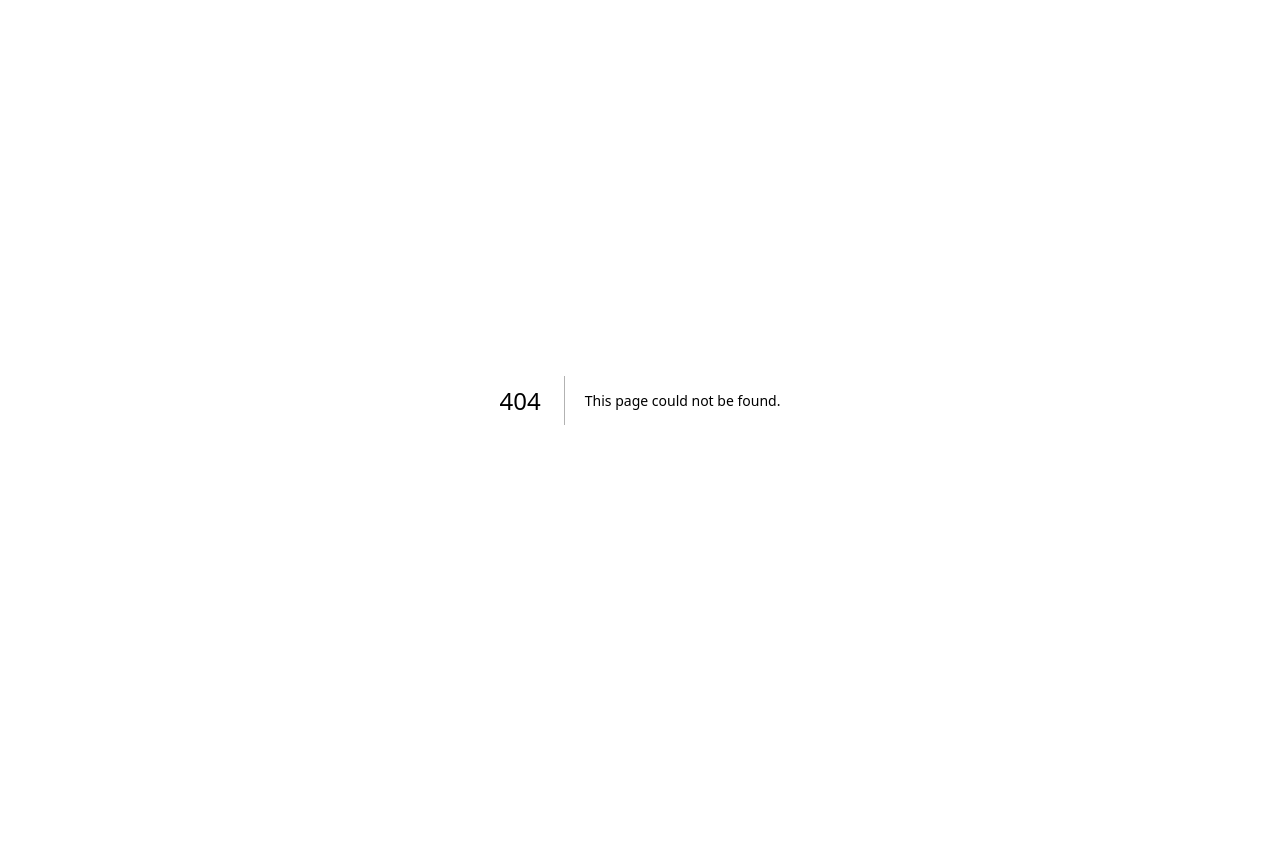
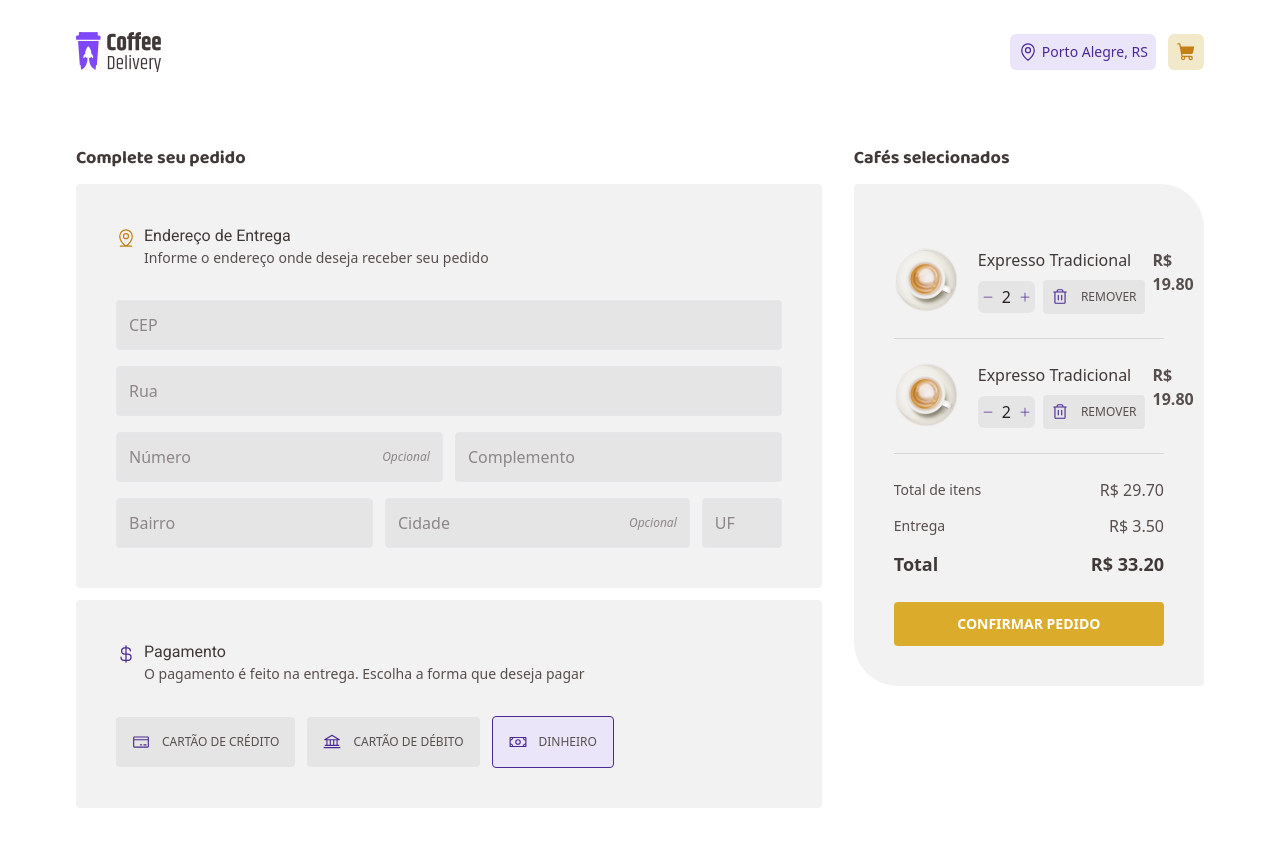
Before and after one commit to Natan10/coffee-delivery, a Next.js app: page /checkout in a window 1280 px wide. Before the commit this address had no page. Shown: the top 846 px of the page. Before the commit the page ends 800 px from the top, so only its background shows below. Built offline with nearby package versions, Linux system fonts and the light colour scheme.

Commit message:
create checkout page

```diff
--- /dev/null
+++ b/src/app/(default)/checkout/page.tsx
@@ -0,0 +1,7 @@
+"use client";
+
+import { Checkout } from "@/pages/Checkout";
+
+export default function CheckoutPage() {
+  return <Checkout />;
+}
--- /dev/null
+++ b/src/components/IconButton/index.tsx
@@ -0,0 +1,33 @@
+import { twMerge } from "tailwind-merge";
+
+interface Props extends React.ButtonHTMLAttributes<HTMLButtonElement> {
+  icon: React.ReactElement;
+  label: string;
+  active?: boolean;
+  customStyles?: string;
+}
+
+export function IconButton({
+  icon,
+  label,
+  active,
+  customStyles,
+  ...rest
+}: Props) {
+  return (
+    <button
+      className={twMerge(`
+    p-2 flex justify-center items-center gap-3
+    uppercase text-xs text-base-text rounded
+    bg-base-button hover:bg-base-hover
+
+    ${active && "border border-purple-dark bg-purple-light pointer-events-none"}
+    ${customStyles}
+  `)}
+      {...rest}
+    >
+      {icon}
+      {label}
+    </button>
+  );
+}
--- /dev/null
+++ b/src/components/IncreaseButton/index.tsx
@@ -0,0 +1,17 @@
+import { Minus, Plus } from "@phosphor-icons/react";
+
+import colors from "@/global/colors";
+
+export function IncreaseButton() {
+  return (
+    <div className="p-1 flex items-center gap-2 rounded-md bg-base-button">
+      <button>
+        <Minus size={12} color={colors["purple-dark"]} />
+      </button>
+      <span className="text-base text-base-title">2</span>
+      <button>
+        <Plus size={12} color={colors["purple-dark"]} />
+      </button>
+    </div>
+  );
+}
--- /dev/null
+++ b/src/components/Input/index.tsx
@@ -0,0 +1,26 @@
+import { twMerge } from "tailwind-merge";
+
+interface Props extends React.InputHTMLAttributes<HTMLInputElement> {
+  customStyles?: string;
+}
+
+export function Input({ customStyles = "", ...rest }: Props) {
+  const { value, required } = rest;
+
+  return (
+    <div
+      className={twMerge(
+        `flex items-center p-3 border hover:border-yellow-mid rounded bg-base-button ${customStyles}`
+      )}
+    >
+      <input
+        className="flex-1 outline-none placeholder:text-base-label text-base-text bg-transparent"
+        {...rest}
+      />
+
+      {!required && !value && (
+        <span className="italic text-base-label text-xs">Opcional</span>
+      )}
+    </div>
+  );
+}
--- /dev/null
+++ b/src/pages/Checkout/components/CheckoutCoffeeCard/index.tsx
@@ -0,0 +1,33 @@
+import Image from "next/image";
+import { Trash } from "@phosphor-icons/react";
+
+import { IconButton } from "@/components/IconButton";
+import { IncreaseButton } from "@/components/IncreaseButton";
+import colors from "@/global/colors";
+
+import latte from "@/assets/card-coffee/Latte.svg";
+
+export function CheckoutCoffeeCard() {
+  return (
+    <div className="flex flex-col md:flex-row items-start border-b border-b-base-hover py-6">
+      <Image height={64} width={64} src={latte} alt="latte" className="mr-5" />
+      <div className="flex gap-2 justify-between w-full">
+        <div className="flex flex-col justify-center gap-2">
+          <span className="text-base-subtitle font-normal text-base">
+            Expresso Tradicional
+          </span>
+          <div className="flex items-center gap-2 ">
+            <IncreaseButton />
+            <IconButton
+              icon={<Trash size={18} color={colors["purple-dark"]} />}
+              label="Remover"
+            />
+          </div>
+        </div>
+        <span className="ml-auto font-bold text-base text-base-text">
+          R$ 19.80
+        </span>
+      </div>
+    </div>
+  );
+}
--- /dev/null
+++ b/src/pages/Checkout/index.tsx
@@ -0,0 +1,152 @@
+import { useState } from "react";
+import {
+  Bank,
+  CreditCard,
+  CurrencyDollar,
+  MapPinLine,
+  Money,
+} from "@phosphor-icons/react";
+
+import { Input } from "@/components/Input";
+import { IconButton } from "@/components/IconButton";
+import { CheckoutCoffeeCard } from "./components/CheckoutCoffeeCard";
+import colors from "@/global/colors";
+
+export function Checkout() {
+  const [paymentType, setPaymentType] = useState<
+    "cash" | "creditCard" | "debitCard"
+  >("cash");
+  return (
+    <section className="mt-10 max-w-6xl px-3 pb-20 mx-auto">
+      <div className="grid grid-cols-1 lg:grid-cols-[1fr_minmax(0,448px)] gap-8">
+        {/* form */}
+        <div>
+          <h3 className="font-baloo font-bold text-lg text-base-subtitle">
+            Complete seu pedido
+          </h3>
+
+          {/* form fields */}
+          <div>
+            <div className="mt-3 bg-base-card p-6 md:p-10 rounded">
+              <div className="flex gap-2">
+                <MapPinLine
+                  size={20}
+                  className="mt-1"
+                  color={colors["yellow-dark"]}
+                />
+                <div>
+                  <p className="text-base-subtitle text-base font-roboto">
+                    Endereço de Entrega
+                  </p>
+                  <p className="text-base-text text-sm">
+                    Informe o endereço onde deseja receber seu pedido
+                  </p>
+                </div>
+              </div>
+              <div className="mt-8 flex flex-col gap-4">
+                <Input placeholder="CEP" required />
+                <Input placeholder="Rua" required />
+
+                <div className="grid grid-cols-1 md:grid-cols-2 gap-3">
+                  <Input placeholder="Número" />
+                  <Input
+                    placeholder="Complemento"
+                    customStyles="flex-1"
+                    required
+                  />
+                </div>
+
+                <div className="grid grid-cols-1 md:grid-cols-[1fr_1fr_80px] gap-3">
+                  <Input placeholder="Bairro" customStyles="flex-1" required />
+                  <Input placeholder="Cidade" customStyles="flex-1" />
+                  <Input placeholder="UF" customStyles="flex-shrink" required />
+                </div>
+              </div>
+            </div>
+
+            <div className="mt-3 bg-base-card p-10 rounded">
+              <div className="flex gap-2">
+                <CurrencyDollar
+                  size={20}
+                  className="mt-1"
+                  color={colors["purple-dark"]}
+                />
+                <div>
+                  <p className="text-base-subtitle text-base font-roboto">
+                    Pagamento
+                  </p>
+                  <p className="text-base-text text-sm">
+                    O pagamento é feito na entrega. Escolha a forma que deseja
+                    pagar
+                  </p>
+                </div>
+              </div>
+
+              <div className="mt-8 flex flex-col md:flex-row md:items-center gap-3">
+                <IconButton
+                  icon={<CreditCard size={18} color={colors["purple-dark"]} />}
+                  label="Cartão de crédito"
+                  active={paymentType === "creditCard"}
+                  customStyles="p-4"
+                  onClick={() => setPaymentType("creditCard")}
+                />
+                <IconButton
+                  icon={<Bank size={18} color={colors["purple-dark"]} />}
+                  label="Cartão de débito"
+                  active={paymentType === "debitCard"}
+                  customStyles="p-4"
+                  onClick={() => setPaymentType("debitCard")}
+                />
+
+                <IconButton
+                  icon={<Money size={18} color={colors["purple-dark"]} />}
+                  label="Dinheiro"
+                  active={paymentType === "cash"}
+                  customStyles="p-4"
+                  onClick={() => setPaymentType("cash")}
+                />
+              </div>
+            </div>
+          </div>
+        </div>
+
+        {/* coffees */}
+        <div>
+          <h3 className="font-baloo font-bold text-lg text-base-subtitle">
+            Cafés selecionados
+          </h3>
+
+          <div className="mt-3 bg-base-card p-6 md:p-10 rounded rounded-tr-[44px] rounded-bl-[44px]">
+            <div className="flex flex-col">
+              <CheckoutCoffeeCard />
+              <CheckoutCoffeeCard />
+            </div>
+
+            <div className="mt-6 space-y-3">
+              <div className="flex justify-between items-center">
+                <span className="text-base-text text-sm">Total de itens</span>
+                <span className="text-base-text text-base">R$ 29.70</span>
+              </div>
+              <div className="flex justify-between items-center">
+                <span className="text-base-text text-sm">Entrega</span>
+                <span className="text-base-text text-base">R$ 3.50</span>
+              </div>
+
+              <div className="flex justify-between items-center">
+                <span className="text-base-subtitle font-bold text-lg">
+                  Total
+                </span>
+                <span className="text-base-subtitle font-bold text-lg">
+                  R$ 33.20
+                </span>
+              </div>
+            </div>
+            <button className="mt-6 w-full p-3 rounded text-center font-bold text-sm uppercase text-white bg-yellow-mid hover:bg-yellow-dark">
+              Confirmar Pedido
+            </button>
+          </div>
+        </div>
+      </div>
+    </section>
+  );
+}
--- a/src/pages/Home/components/CardCoffee/index.tsx
+++ b/src/pages/Home/components/CardCoffee/index.tsx
@@ -4,6 +4,7 @@ import { Minus, Plus, ShoppingCart } from "@phosphor-icons/react";
 import colors from "@/global/colors";
 
 import tradicional from "@/assets/card-coffee/Americano.svg";
+import { IncreaseButton } from "@/components/IncreaseButton";
 
 export function CardCoffee() {
   return (
@@ -47,15 +48,7 @@ export function CardCoffee() {
         </span>
 
         <div className="flex items-center gap-2">
-          <div className="p-1 flex items-center gap-2 rounded-md bg-base-button">
-            <button>
-              <Minus size={12} color={colors["purple-dark"]} />
-            </button>
-            <span className="text-base text-base-title">2</span>
-            <button>
-              <Plus size={12} color={colors["purple-dark"]} />
-            </button>
-          </div>
+          <IncreaseButton />
           <button className="rounded-md bg-purple-dark hover:bg-purple-mid disabled:bg-base-label p-2 relative ">
             <ShoppingCart size={16} weight="fill" color={"#FAFAFA"} />
           </button>
```
